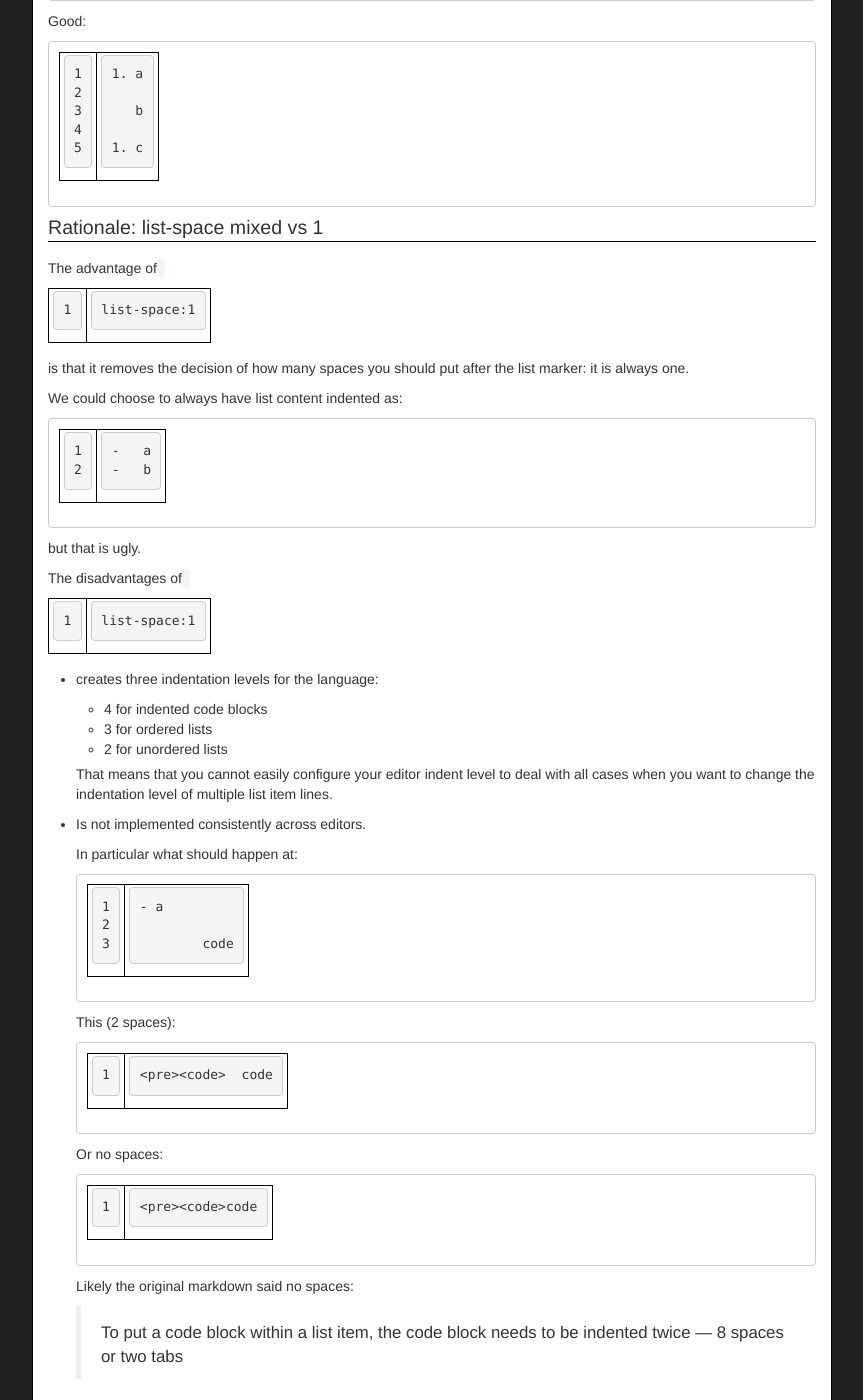
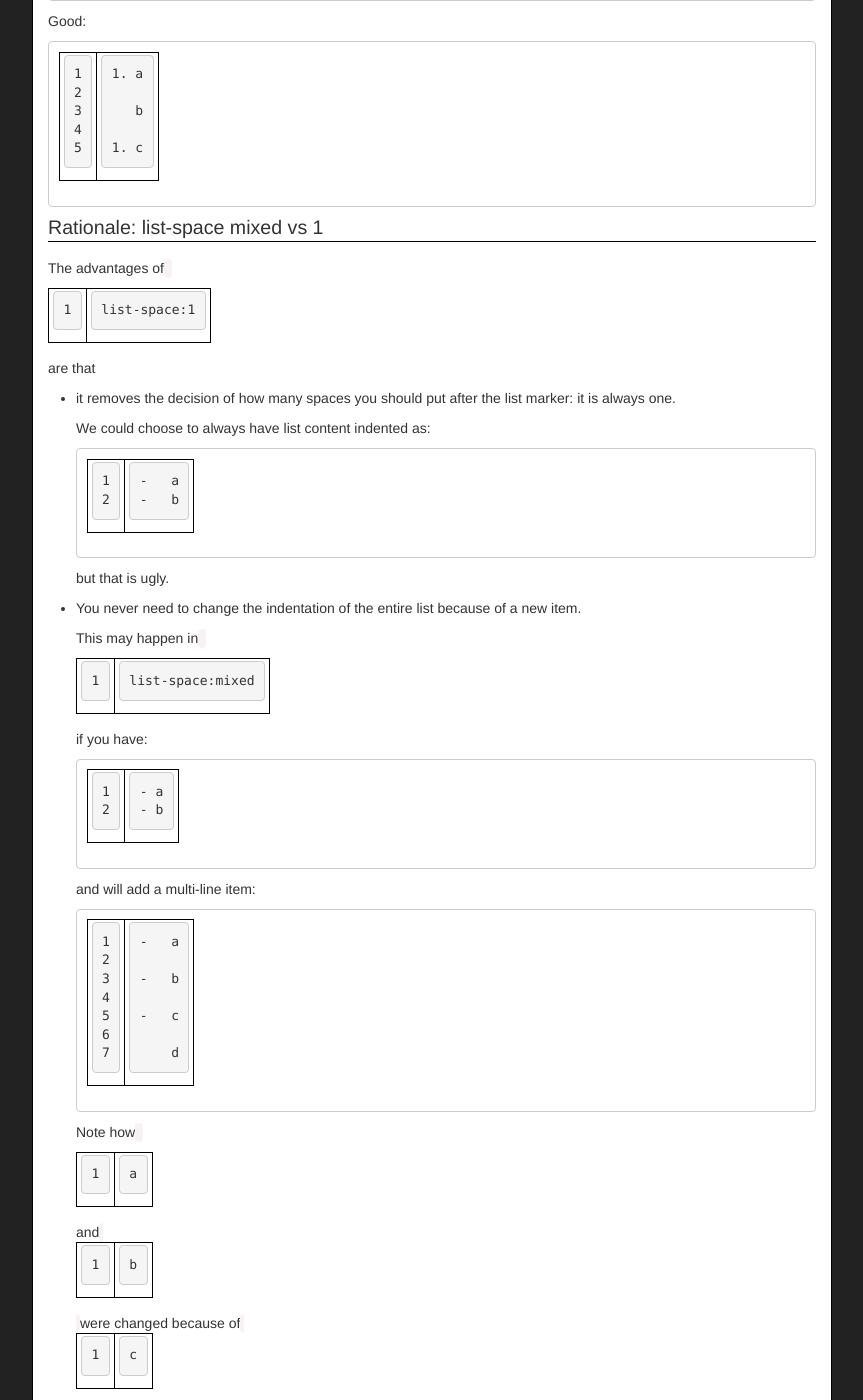
Before and after one commit to cirosantilli/markdown-style-guide, a Jekyll site: the page built from index.md, in a window 1280 px wide and 1400 px high, scrolled down 21885 px. Shown: the whole window, without its empty margins (208-1071 px from the left). Built offline with Jekyll 4.4.1, drawn with Linux system fonts in a browser that asks for light colours; nearby versions of some CDN libraries.

Commit message:
list-space:mixed mass change on new item downside

```diff
--- a/index.md
+++ b/index.md
@@ -749,15 +749,36 @@ Good:
 
 ##### Rationale: list-space mixed vs 1
 
-The advantage of `list-space:1` is that it removes the decision of
-how many spaces you should put after the list marker: it is always one.
+The advantages of `list-space:1` are that
 
-We could choose to always have list content indented as:
+-   it removes the decision of how many spaces you should put after the list marker:
+    it is always one.
 
-    -   a
-    -   b
+    We could choose to always have list content indented as:
 
-but that is ugly.
+        -   a
+        -   b
+
+    but that is ugly.
+
+-   You never need to change the indentation of the entire list because of a new item.
+
+    This may happen in `list-space:mixed` if you have:
+
+        - a
+        - b
+
+    and will add a multi-line item:
+
+        -   a
+
+        -   b
+
+        -   c
+
+            d
+
+    Note how `a` and `b` were changed because of `c`.
 
 The disadvantages of `list-space:1`
 
```
